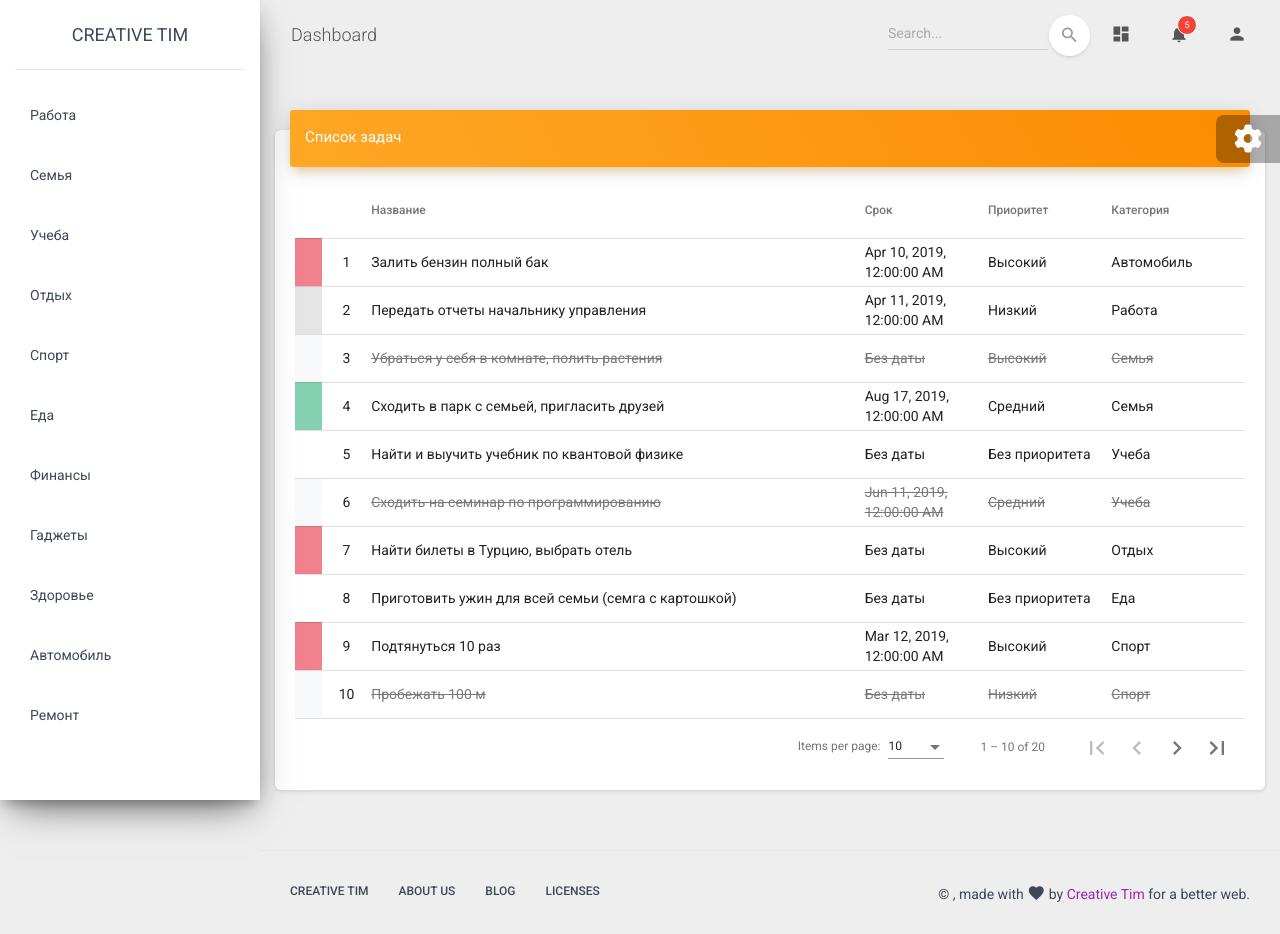
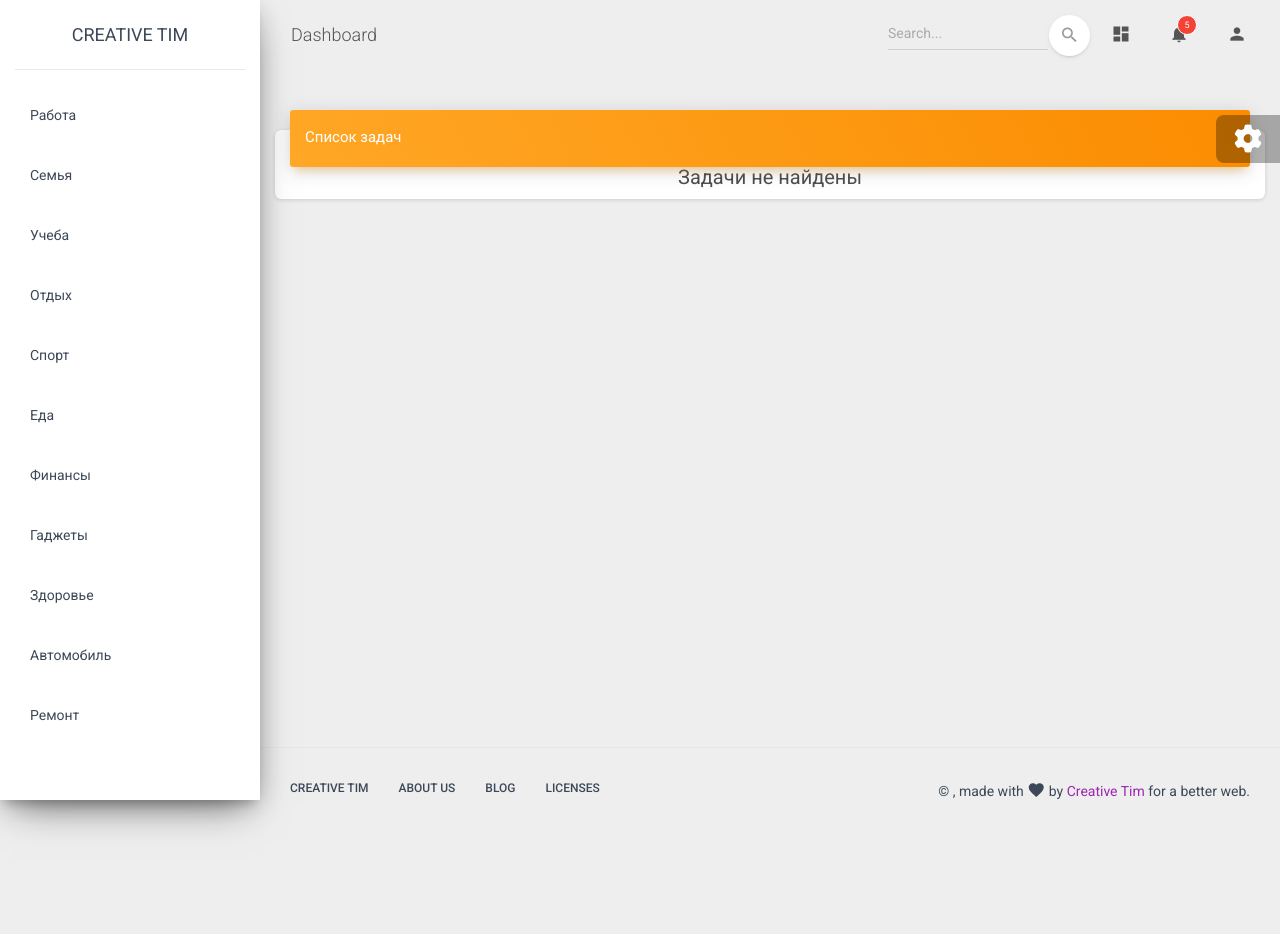
Before and after one commit to dmburyak/my-todo, an Angular app: page / in a window 1280 px wide. After the commit the page ends 831 px from the top, so only its background shows below. Built offline with nearby package versions, Linux system fonts and the light colour scheme.

Commit message:
add message when no tasks

```diff
--- a/src/app/data/TestData.ts
+++ b/src/app/data/TestData.ts
@@ -27,166 +27,166 @@ export class TestData {
   ];
 
   static tasks: Task[] = [
-    {
-      id: 1,
-      title: 'Залить бензин полный бак',
-      priority: TestData.priorities[2],
-      completed: false,
-      category: TestData.categories[9],
-      date: new Date('2019-04-10')
-    },
-
-    {
-      id: 2,
-      title: 'Передать отчеты начальнику управления',
-      priority: TestData.priorities[0],
-      completed: false,
-      category: TestData.categories[0],
-      date: new Date('2019-04-11')
-    },
-
-    {
-      id: 3,
-      title: 'Убраться у себя в комнате, полить растения',
-      priority: TestData.priorities[2],
-      completed: true,
-      category: TestData.categories[1]
-    },
-
-    {
-      id: 4,
-      title: 'Сходить в парк с семьей, пригласить друзей',
-      priority: TestData.priorities[1],
-      completed: false,
-      category: TestData.categories[1],
-      date: new Date('2019-08-17')
-    },
-    {
-      id: 5,
-      title: 'Найти и выучить учебник по квантовой физике',
-      completed: false,
-      category: TestData.categories[2]
-    },
-    {
-      id: 6,
-      title: 'Сходить на семинар по программированию',
-      priority: TestData.priorities[1],
-      completed: true,
-      category: TestData.categories[2],
-      date: new Date('2019-06-11')
-    },
-
-    {
-      id: 7,
-      title: 'Найти билеты в Турцию, выбрать отель',
-      priority: TestData.priorities[2],
-      completed: false,
-      category: TestData.categories[3]
-    },
-    {
-      id: 8,
-      title: 'Приготовить ужин для всей семьи (семга с картошкой)',
-      completed: false,
-      category: TestData.categories[5]
-    },
-    {
-      id: 9,
-      title: 'Подтянуться 10 раз',
-      priority: TestData.priorities[2],
-      completed: false,
-      category: TestData.categories[4],
-      date: new Date('2019-03-12')
-    },
-    {
-      id: 10,
-      title: 'Пробежать 100 м',
-      priority: TestData.priorities[0],
-      completed: true,
-      category: TestData.categories[4]
-    },
-
-    {
-      id: 11,
-      title: 'Организовать детский праздник ',
-      completed: false
-    },
-
-    {
-      id: 12,
-      title: 'Сходить на лекцию "Как научиться программировать на Java"',
-      priority: TestData.priorities[1],
-      completed: false,
-      category: TestData.categories[2]
-    },
-    {
-      id: 13,
-      title: 'Купить продукты на неделю',
-      priority: TestData.priorities[2],
-      completed: false,
-      category: TestData.categories[5],
-      date: new Date('2019-05-11')
-    },
-
-    {
-      id: 14,
-      title: 'Провести собрание по поводу всех проектов',
-      completed: true,
-      category: TestData.categories[0]
-    },
-
-    {
-      id: 15,
-      title: 'Сдать экзамен по Java',
-      priority: TestData.priorities[2],
-      completed: true
-    },
-
-
-    {
-      id: 16,
-      title: 'Положить 100 000 р в банк на депозит',
-      priority: TestData.priorities[3],
-      completed: false,
-      category: TestData.categories[6]
-    },
-
-    {
-      id: 17,
-      title: 'Попросить аванс на работе',
-      priority: TestData.priorities[2],
-      completed: false,
-      category: TestData.categories[6]
-    },
-
-    {
-      id: 18,
-      title: 'Сдать анализы, проверить гемоглобин',
-      priority: TestData.priorities[3],
-      completed: false,
-      category: TestData.categories[8],
-      date: new Date('2020-12-11')
-
-    },
-
-    {
-      id: 19,
-      title: 'Сравнить новый айпад с самсунгом',
-      priority: TestData.priorities[0],
-      completed: false,
-      category: TestData.categories[7],
-      date: new Date('2019-10-11')
-
-    },
-
-    {
-      id: 20,
-      title: 'Футбол с сотрудниками',
-      priority: TestData.priorities[0],
-      completed: false,
-      category: TestData.categories[4],
-      date: new Date('2019-03-17')
-
-    }
+    // {
+    //   id: 1,
+    //   title: 'Залить бензин полный бак',
+    //   priority: TestData.priorities[2],
+    //   completed: false,
+    //   category: TestData.categories[9],
+    //   date: new Date('2019-04-10')
+    // },
+    //
+    // {
+    //   id: 2,
+    //   title: 'Передать отчеты начальнику управления',
+    //   priority: TestData.priorities[0],
+    //   completed: false,
+    //   category: TestData.categories[0],
+    //   date: new Date('2019-04-11')
+    // },
+    //
+    // {
+    //   id: 3,
+    //   title: 'Убраться у себя в комнате, полить растения',
+    //   priority: TestData.priorities[2],
+    //   completed: true,
+    //   category: TestData.categories[1]
+    // },
+    //
+    // {
+    //   id: 4,
+    //   title: 'Сходить в парк с семьей, пригласить друзей',
+    //   priority: TestData.priorities[1],
+    //   completed: false,
+    //   category: TestData.categories[1],
+    //   date: new Date('2019-08-17')
+    // },
+    // {
+    //   id: 5,
+    //   title: 'Найти и выучить учебник по квантовой физике',
+    //   completed: false,
+    //   category: TestData.categories[2]
+    // },
+    // {
+    //   id: 6,
+    //   title: 'Сходить на семинар по программированию',
+    //   priority: TestData.priorities[1],
+    //   completed: true,
+    //   category: TestData.categories[2],
+    //   date: new Date('2019-06-11')
+    // },
+    //
+    // {
+    //   id: 7,
+    //   title: 'Найти билеты в Турцию, выбрать отель',
+    //   priority: TestData.priorities[2],
+    //   completed: false,
+    //   category: TestData.categories[3]
+    // },
+    // {
+    //   id: 8,
+    //   title: 'Приготовить ужин для всей семьи (семга с картошкой)',
+    //   completed: false,
+    //   category: TestData.categories[5]
+    // },
+    // {
+    //   id: 9,
+    //   title: 'Подтянуться 10 раз',
+    //   priority: TestData.priorities[2],
+    //   completed: false,
+    //   category: TestData.categories[4],
+    //   date: new Date('2019-03-12')
+    // },
+    // {
+    //   id: 10,
+    //   title: 'Пробежать 100 м',
+    //   priority: TestData.priorities[0],
+    //   completed: true,
+    //   category: TestData.categories[4]
+    // },
+    //
+    // {
+    //   id: 11,
+    //   title: 'Организовать детский праздник ',
+    //   completed: false
+    // },
+    //
+    // {
+    //   id: 12,
+    //   title: 'Сходить на лекцию "Как научиться программировать на Java"',
+    //   priority: TestData.priorities[1],
+    //   completed: false,
+    //   category: TestData.categories[2]
+    // },
+    // {
+    //   id: 13,
+    //   title: 'Купить продукты на неделю',
+    //   priority: TestData.priorities[2],
+    //   completed: false,
+    //   category: TestData.categories[5],
+    //   date: new Date('2019-05-11')
+    // },
+    //
+    // {
+    //   id: 14,
+    //   title: 'Провести собрание по поводу всех проектов',
+    //   completed: true,
+    //   category: TestData.categories[0]
+    // },
+    //
+    // {
+    //   id: 15,
+    //   title: 'Сдать экзамен по Java',
+    //   priority: TestData.priorities[2],
+    //   completed: true
+    // },
+    //
+    //
+    // {
+    //   id: 16,
+    //   title: 'Положить 100 000 р в банк на депозит',
+    //   priority: TestData.priorities[3],
+    //   completed: false,
+    //   category: TestData.categories[6]
+    // },
+    //
+    // {
+    //   id: 17,
+    //   title: 'Попросить аванс на работе',
+    //   priority: TestData.priorities[2],
+    //   completed: false,
+    //   category: TestData.categories[6]
+    // },
+    //
+    // {
+    //   id: 18,
+    //   title: 'Сдать анализы, проверить гемоглобин',
+    //   priority: TestData.priorities[3],
+    //   completed: false,
+    //   category: TestData.categories[8],
+    //   date: new Date('2020-12-11')
+    //
+    // },
+    //
+    // {
+    //   id: 19,
+    //   title: 'Сравнить новый айпад с самсунгом',
+    //   priority: TestData.priorities[0],
+    //   completed: false,
+    //   category: TestData.categories[7],
+    //   date: new Date('2019-10-11')
+    //
+    // },
+    //
+    // {
+    //   id: 20,
+    //   title: 'Футбол с сотрудниками',
+    //   priority: TestData.priorities[0],
+    //   completed: false,
+    //   category: TestData.categories[4],
+    //   date: new Date('2019-03-17')
+    //
+    // }
 
   ];
 
--- a/src/app/views/tasks/tasks.component.html
+++ b/src/app/views/tasks/tasks.component.html
@@ -2,20 +2,17 @@
     <div class="card-header card-header-warning">
         <h4 class="card-title">Список задач</h4>
     </div>
-    <div class="card-body table-responsive">
+    <div class="card-body table-responsive" *ngIf="tasks.length; else noTasks">
 
         <table [dataSource]="dataSource" mat-table matSort>
 
-            <!--  цвет приоритета  -->
             <ng-container matColumnDef="color">
                 <th *matHeaderCellDef mat-header-cell></th>
                 <td *matCellDef="let task" [style.background-color]="getPriorityColor(task)" class="col-color"
                     mat-cell></td>
             </ng-container>
 
-
-            <!-- нумерация-->
-            <ng-container matColumnDef="id">
+           <ng-container matColumnDef="id">
                 <th *matHeaderCellDef mat-header-cell></th>
                 <td *matCellDef="let index = index;" class="col-id" mat-cell>
 
@@ -24,22 +21,28 @@
                 </td>
             </ng-container>
 
-
-            <!-- название задачи-->
             <ng-container matColumnDef="title">
                 <th *matHeaderCellDef mat-header-cell mat-sort-header> Название</th>
-                <td *matCellDef="let task" [class.completed]="task.completed" class="col-title" mat-cell>
+                <td *matCellDef="let task"
+                    [ngClass]="{
+                    'col-title': true,
+                    'completed': task.completed
+                    }"
+                    mat-cell>
 
                     {{task.title}}
 
                 </td>
             </ng-container>
 
-            <!--дата выполнения-->
             <ng-container matColumnDef="date">
                 <th *matHeaderCellDef mat-header-cell mat-sort-header> Срок</th>
-                <td *matCellDef="let task" [ngClass]="{'completed': task.completed}"
-                    class="col-date"
+                <td *matCellDef="let task"
+                    [ngClass]="{
+                    'col-date': true,
+                    'completed': task.completed,
+                    'novalue': !task.date
+                    }"
                     mat-cell>
 
                     {{task.date ? (task.date | date: "medium") : "Без даты"}}
@@ -47,16 +50,18 @@
                 </td>
             </ng-container>
 
-            <!--приоритет-->
             <ng-container matColumnDef="priority">
                 <th *matHeaderCellDef mat-header-cell mat-sort-header> Приоритет</th>
-                <td *matCellDef="let task" class="col-priority"
-                    [ngClass]="{'completed': task.completed}"
+                <td *matCellDef="let task"
+                    [ngClass]="{
+                    'col-priority': true,
+                    'completed': task.completed,
+                    'novalue': !task.priority
+                    }"
                     mat-cell
                 >
 
                     {{task.priority ? task.priority.title : "Без приоритета"}}
-
 
                 </td>
             </ng-container>
@@ -64,11 +69,14 @@
             переписать урок - указать, что это структурные директивы - изменяют поведение стандартного тега
             вместе с атрибутом дают эффект -
 
-            <!--категория-->
             <ng-container matColumnDef="category">
                 <th *matHeaderCellDef mat-header-cell mat-sort-header> Категория</th>
-                <td *matCellDef="let task" class="col-category"
-                    [ngClass]="{'completed': task.completed}"
+                <td *matCellDef="let task"
+                    [ngClass]="{
+                    'col-category': true,
+                    'completed': task.completed,
+                    'novalue': !task.category
+                    }"
                     mat-cell
                 >
 
@@ -78,10 +86,8 @@
             </ng-container>
 
 
-            <!--  заголовок таблицы-->
-            <tr *matHeaderRowDef="displayedColumns; " mat-header-row></tr>
+            <tr *matHeaderRowDef="displayedColumns;" mat-header-row></tr>
 
-            <!--  строки таблицы - набор строк из тегов td (порядок указывается в переменной displayedColumns) -->
             <tr *matRowDef="let row; columns: displayedColumns;" mat-row></tr>
 
         </table>
@@ -91,3 +97,7 @@
 
     </div>
 </div>
+
+<ng-template #noTasks>
+  <p class="not-found">Задачи не найдены</p>
+</ng-template>
--- a/src/styles.css
+++ b/src/styles.css
@@ -3,4 +3,13 @@
 @import "~@angular/material/prebuilt-themes/deeppurple-amber.css";
 
 html, body { height: 100%; }
+
 body { margin: 0; font-family: Roboto, "Helvetica Neue", sans-serif; }
+
+.not-found {
+  margin-top: 30px;
+  font-size: 20px;
+  color: rgba(74, 74, 74, 0.98);
+  text-align: center;
+
+}
```
